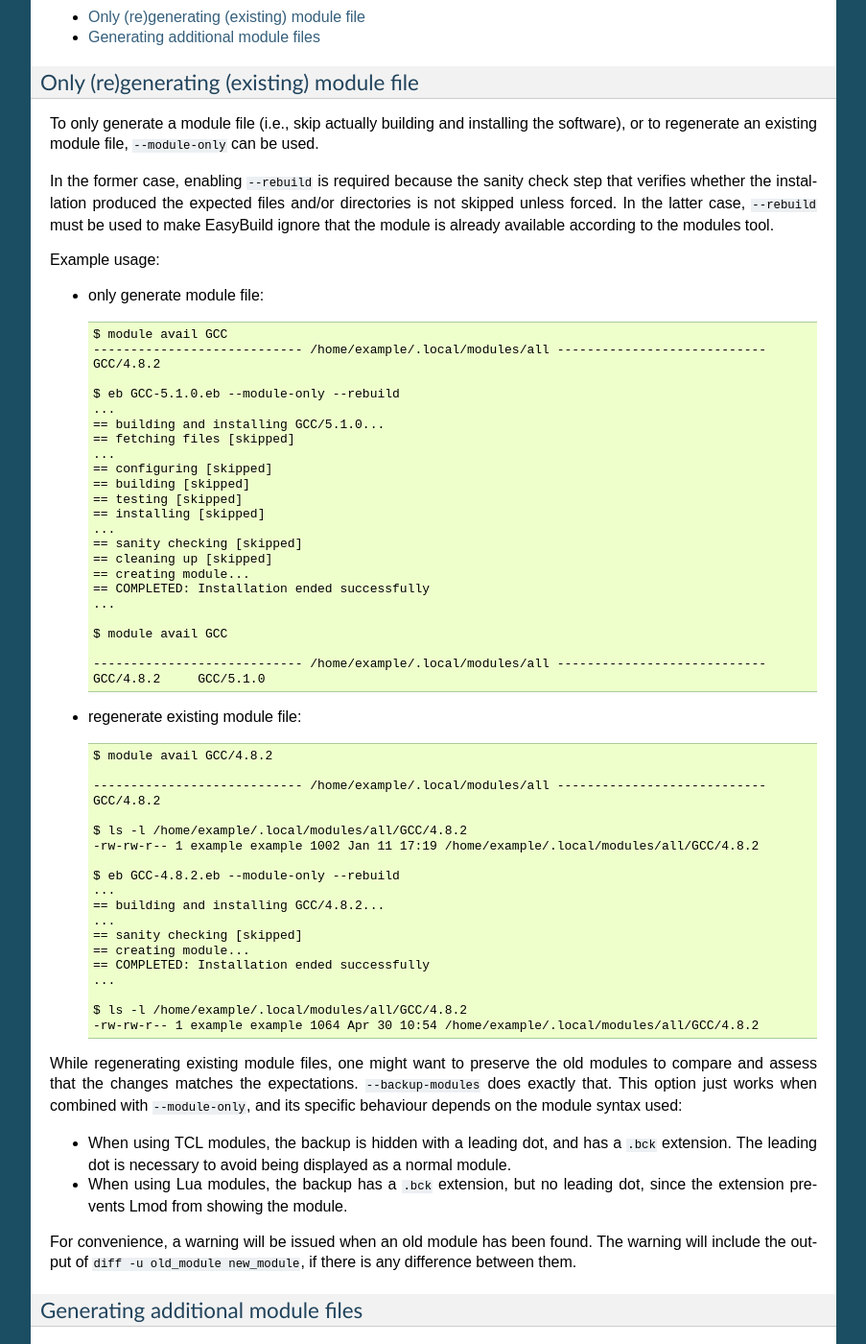
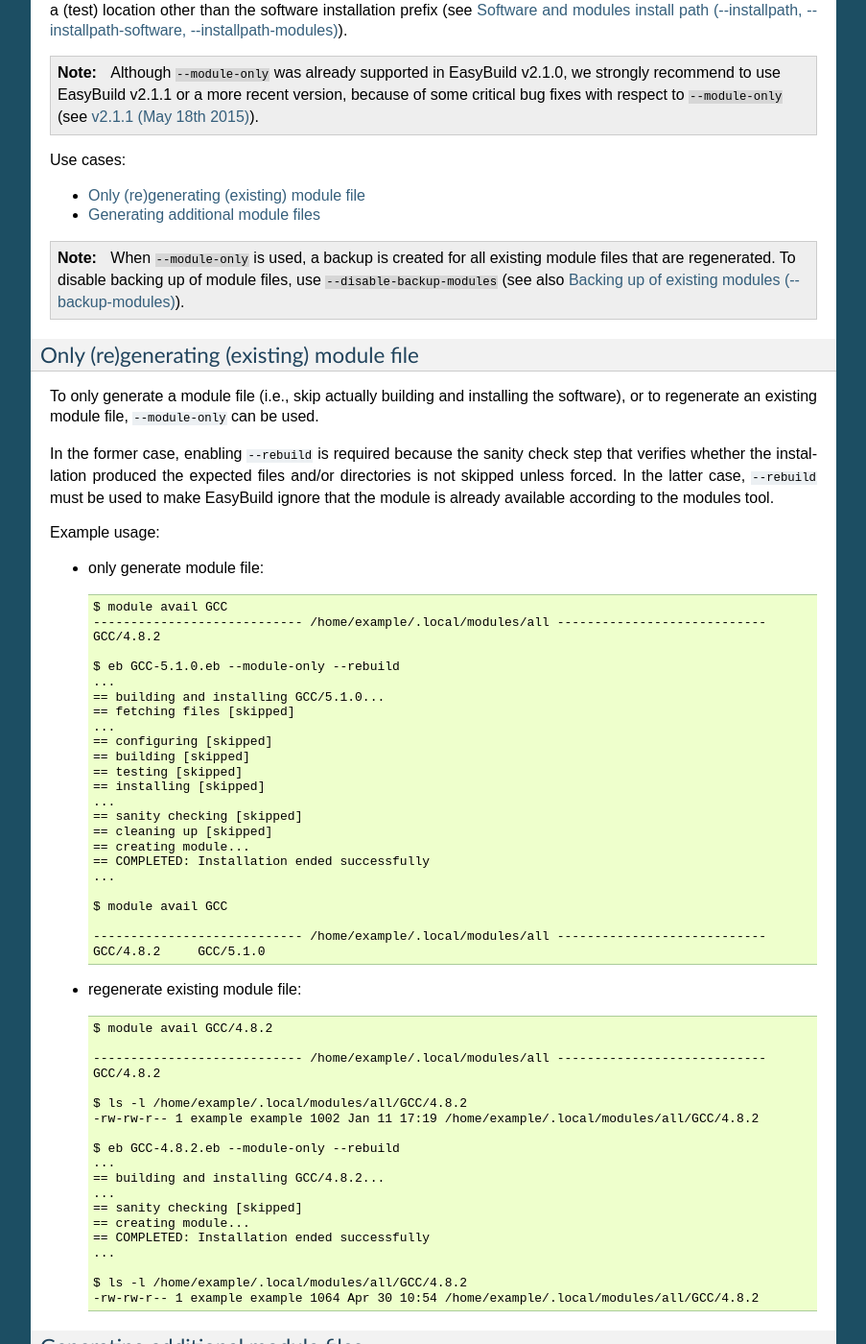
Before and after one commit to easybuilders/easybuild, a Sphinx documentation site: the page built from docs/Partial_installations.rst, in a window 1280 px wide and 1400 px high, scrolled down 2169 px. Shown: the whole window at 96% size, without its empty margins (198-1101 px from the left). Built offline with Sphinx 7.4.7, drawn with Linux system fonts in a browser that asks for light colours; pages that are not in the unit, such as notebooks, are missing from menus; some of the changed text lies outside the part shown.

Commit message:
document --backup-modules on a separate page, include example of usage

```diff
--- a/docs/Partial_installations.rst
+++ b/docs/Partial_installations.rst
@@ -8,12 +8,9 @@
 or after changing the EasyBuild configuration (e.g., switching to module files in Lua syntax or a different module
 naming scheme).
 
-* :ref:`partial_installation_stop`
-* :ref:`partial_installation_skip`
-* :ref:`module_only`
-
-  * :ref:`module_only_only_regenerate`
-  * :ref:`module_only_additional`
+.. contents::
+    :depth: 3
+    :backlinks: none
 
 .. _partial_installation_stop:
 
@@ -103,6 +100,9 @@
   *always* be skipped when the installation of a particular software package is performed, no matter whether the
   software or corresponding module is already available or not.
 
+.. note:: When ``--skip`` is used, a backup is created for all existing module files that are regenerated.
+          To disable backing up of module files, use ``--disable-backup-modules`` (see also :ref:`backup_modules`).
+
 .. _module_only:
 
 Only (re)generating (additional) module files using ``--module-only``
@@ -126,6 +126,9 @@
 
 * :ref:`module_only_only_regenerate`
 * :ref:`module_only_additional`
+
+.. note:: When ``--module-only`` is used, a backup is created for all existing module files that are regenerated.
+          To disable backing up of module files, use ``--disable-backup-modules`` (see also :ref:`backup_modules`).
 
 .. _module_only_only_regenerate:
 
@@ -190,18 +193,6 @@
 
    $ ls -l /home/example/.local/modules/all/GCC/4.8.2
    -rw-rw-r-- 1 example example 1064 Apr 30 10:54 /home/example/.local/modules/all/GCC/4.8.2
-
-While regenerating existing module files, one might want to preserve the old modules to compare and assess that the
-changes matches the expectations. ``--backup-modules`` does exactly that. This option just works when combined with
-``--module-only``, and its specific behaviour depends on the module syntax used:
-
-* When using TCL modules, the backup is hidden with a leading dot, and has a ``.bck`` extension. The leading dot is
-  necessary to avoid being displayed as a normal module.
-* When using Lua modules, the backup has a ``.bck`` extension, but no leading dot, since the extension prevents Lmod
-  from showing the module.
-
-For convenience, a warning will be issued when an old module has been found. The warning will include the output of
-``diff -u old_module new_module``, if there is any difference between them.
 
 .. _module_only_additional:
 
--- a/docs/Using_the_EasyBuild_command_line.rst
+++ b/docs/Using_the_EasyBuild_command_line.rst
@@ -262,6 +262,9 @@
 .. tip:: Combine ``--rebuild`` with ``--dry-run`` to get a good view on which installations will be rebuilt.
    (cfr. :ref:`get_an_overview`)
 
+.. note:: To create a backup of existing modules that are regenerated when ``--rebuild`` is used,
+          use ``--backup-modules`` (see also :ref:`backup_modules`).
+
 .. _force_option:
 
 Forced reinstallation, ``--force`` / ``-f``
@@ -274,6 +277,9 @@
 
 .. tip:: Combine ``--force`` with ``--dry-run`` to get a good view on which installations will be forced.
    (cfr. :ref:`get_an_overview`)
+
+.. note:: To create a backup of existing modules that are regenerated when ``--force`` is used,
+          use ``--backup-modules`` (see also :ref:`backup_modules`).
 
 .. _searching_for_easyconfigs:
 
--- a/docs/index.rst
+++ b/docs/index.rst
@@ -55,6 +55,7 @@
     :maxdepth: 2
 
     Archived-easyconfigs
+    Backup-modules
     Common-toolchains
     Contributing
     Controlling_compiler_optimization_flags
```
Also changed, not shown: docs/Backup_modules.rst (added, +96 -0 lines).
